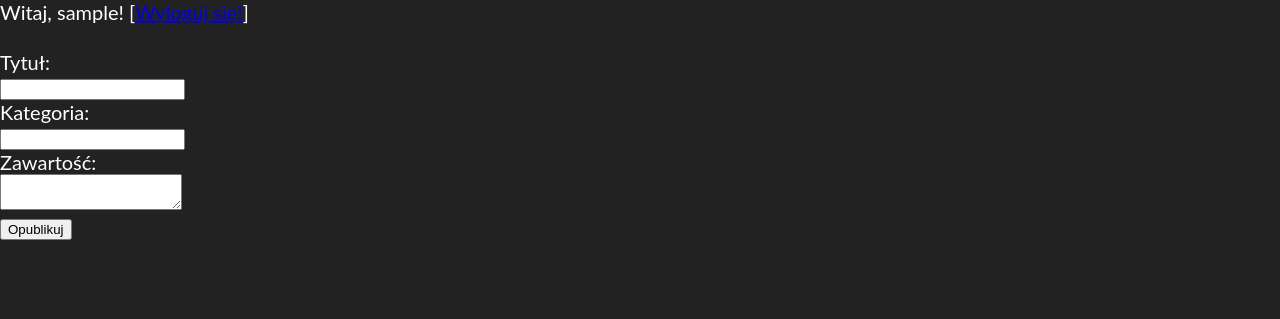
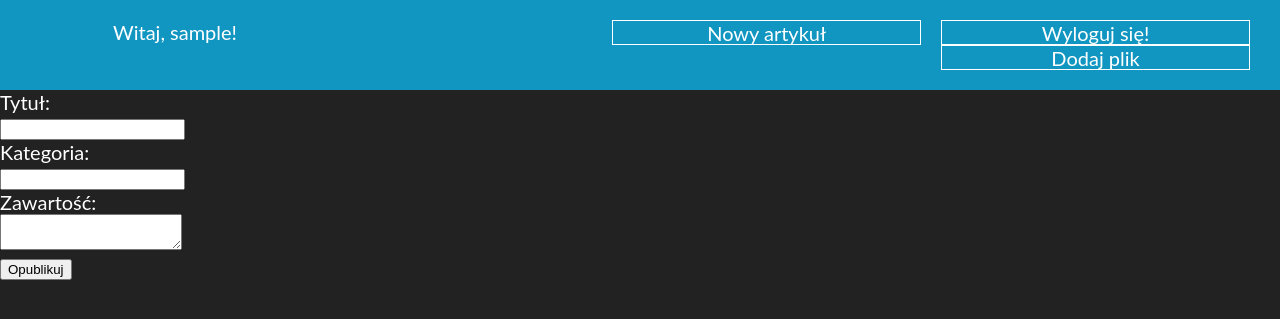
Before and after one commit to JasiekKasprzyk/Website, a PHP site: page /admin_panel/session.php?get=new in a window 1280 px wide. Shown: the top 319 px of the page. Run offline with PHP 8.4, Linux system fonts and the light colour scheme; the visitor is signed in with stand-in values (Sample User, id 1); data that the repository does not hold is empty.

Commit message:
refactorization 26/06/2016

```diff
--- a/admin_panel/session.php
+++ b/admin_panel/session.php
@@ -22,13 +22,17 @@
 <body>
 	<div class="container-session">
 		<div class="topbar">
-			<div class="col-xs-12 col-sm-12 col-md-12 col-lg-12 admin-panel-header">
 <?php
 
-	echo "Witaj, ".$_SESSION['username'].'! [<a href="logout.php">Wyloguj się!</a>]';
-
+	echo '<div class="hello">Witaj, '.$_SESSION['username'].'!</div>';
 ?>
+			<div class="topbar-menu">
+				<div class="topbar-button"><a href="logout.php">Wyloguj się!</a></div>
+				<div class="topbar-button"><a href="session.php?get=new">Nowy artykuł</a></div>
+				<div class="topbar-button"><a href="upload.php">Dodaj plik</a></div>
+				<div style="clear: both"></div>
 			</div>
+			<div style="clear: both"></div>
 		</div>
 		<div class="row row-hierarchy">
 			<div class="col-xs-12 col-sm-3 col-md-3 col-lg-2 hierarchy">
@@ -111,8 +115,6 @@
 			echo "<hr>";
 			echo '[<a href="session.php?article='.$line['friendlyAddress'].'&get=edit">Edytuj</a>]';
 			echo ' | [<a href="delete.php">Usuń</a>]';
-			echo ' | [<a href="session.php?get=new">Nowy artykuł</a>]';
-			echo ' | [<a href="upload.php">Dodaj plik</a>]';
 		}
 		$result->close();
 		$connection->close();
--- a/admin_panel/style.css
+++ b/admin_panel/style.css
@@ -20,7 +20,6 @@ body
 .container-session
 {
 	width: 100%;
-
 }
 .login-interface
 {
@@ -54,5 +53,41 @@ body
 }
 .topbar
 {
-	height: 50px;
+	background-color: #1196C2;
+	text-align: center;
+	padding: 20px;
 }
+.hello
+{
+	float: left;
+	width: 25%;
+	height: 23px;
+}
+.topbar-menu
+{
+	float: left;
+	width: 75%;
+}
+.topbar-button
+{
+	float: right;
+	width: 33%;
+	border: 1px solid #ffffff;
+	height: 23px;
+	margin-left: 10px;
+	margin-right: 10px;
+}
+.topbar-button:hover
+{
+	background-color: #22A7D3;
+}
+.topbar-button a
+{
+	text-decoration: none;
+	color: white;
+	display: block;
+}
+.topbar-button:hover a
+{
+	color: #333333;
+}
```
Also changed, not shown: style.css (+0 -64 lines).
